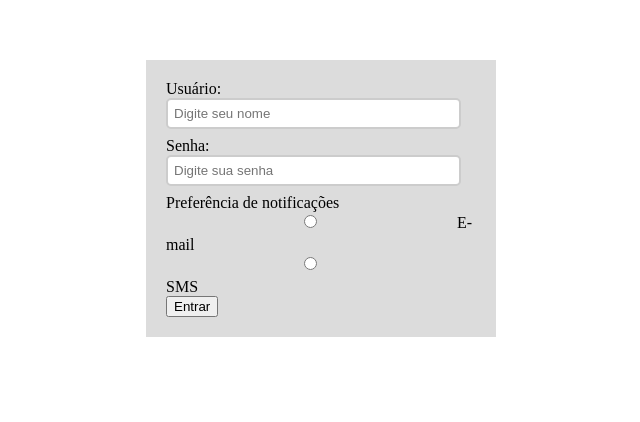
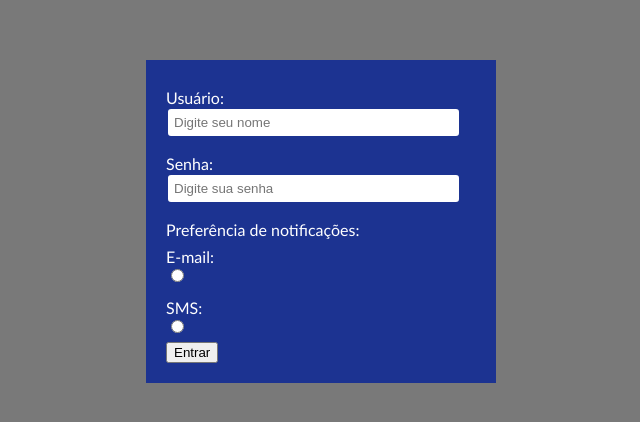
Before and after one commit to AndreyMonti/atividade8, a plain HTML site: page login.html in a window 1280 px wide. Shown: the part 140-562 px from the top of the page, without its empty margins (319-959 px from the left). Drawn offline with Linux system fonts and the light colour scheme.

Commit message:
alteração login 1

```diff
--- a/css/styles.css
+++ b/css/styles.css
@@ -3,6 +3,7 @@ html{
    margin: 0;
    padding: 0;
    height: 100%;
+   background-color: rgb(121, 121, 121);
 }
 nav{
     background-color: black;
@@ -54,21 +55,32 @@ footer{
     width: 100%;
 }
 form{
-    background-color: gainsboro;
+    background-color: rgb(28, 51, 145);
     border-radius: 4px solid white;
     width: 310px;
     margin: auto;
     display: block;
     margin-top: 200px;
     padding: 20px;
+    font-family: 'Gill Sans', 'Gill Sans MT', Calibri, 'Trebuchet MS', sans-serif;
 }
 input{
     width: 90%;
     padding: 6px;
     margin-bottom: 8px;
-    border: 2px solid #ccc;
+    border: 2px solid rgb(28, 51, 145);
     border-radius: 5px;
 }
 input [type=radio]{
     width: auto;
+    margin-right: 5px;
 }
+label {
+    margin-top: 8px;
+    display: block;
+    color: white;
+}
+input[type=radio] {
+    width: auto;
+    margin-right: 5px;
+}
--- a/login.html
+++ b/login.html
@@ -6,7 +6,7 @@
     <link rel="stylesheet" href="css/styles.css">
     <title>Página de Login</title>
 </head>
-<body>
+<body id="pag-login">
     <form>
         <div>
             <label for="username">Usuário:</label>
@@ -17,11 +17,11 @@
             <input type="password" id="password" placeholder="Digite sua senha" required>
         </div>
         <div>
-            <label>Preferência de notificações</label>
+            <label>Preferência de notificações:</label>
+            <label>E-mail:</label>
             <input type="radio" name="x" id="notifica-email" value="email">
-            <label>E-mail</label>
+            <label>SMS:</label>
             <input type="radio" name="x" id="SMS" value="SMS">
-            <label>SMS</label>
         </div>
         <div>
             <button type="button">Entrar</button>
```
